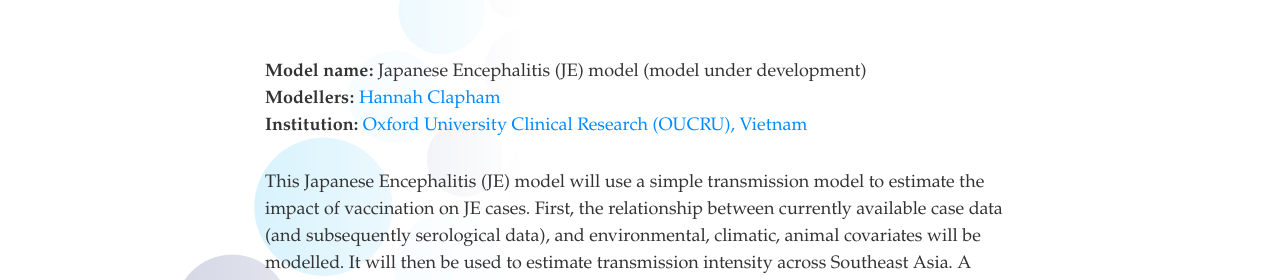
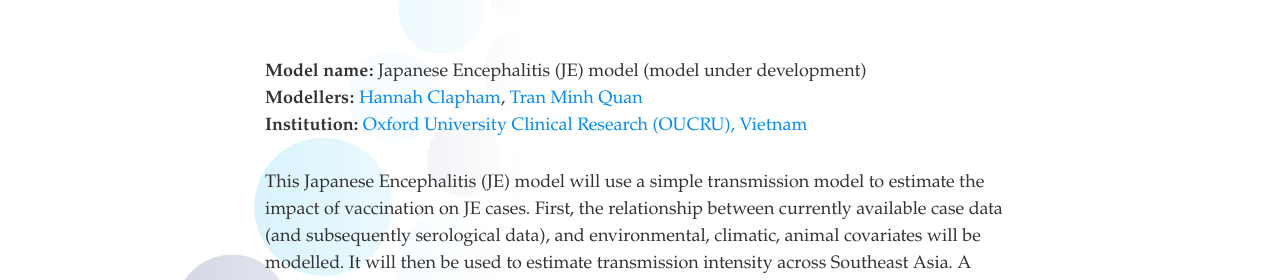
Before and after one commit to vimchub/vaccineimpact, a Jekyll site: the page built from models/je.md, in a window 1280 px wide and 926 px high. Shown: the part 307-587 px from the top of the window. Built offline with Jekyll 4.4.1, drawn with Linux system fonts in a browser that asks for light colours; nearby versions of some CDN libraries.

Commit message:
Update je.md

```diff
--- a/models/je.md
+++ b/models/je.md
@@ -3,7 +3,7 @@ title: Japanese encephalitis models
 ---
 
 **Model name:** Japanese Encephalitis (JE) model (model under development)
-**Modellers:** [Hannah Clapham](https://www.researchgate.net/profile/Hannah_Clapham)
+**Modellers:** [Hannah Clapham](https://www.researchgate.net/profile/Hannah_Clapham), [Tran Minh Quan](https://www.linkedin.com/in/quan-tran-minh-148a43116/?ppe=1)
 **Institution:** [Oxford University Clinical Research (OUCRU), Vietnam](https://www.tropicalmedicine.ox.ac.uk/vietnam-oucru)
 
 This Japanese Encephalitis (JE) model will use a simple transmission model to estimate the impact of vaccination on JE cases. First, the relationship between currently available case data (and subsequently serological data), and environmental, climatic, animal covariates will be modelled. It will then be used to estimate transmission intensity across Southeast Asia. A simple transmission model will then model the relationship between transmission intensity, vaccine usage and cases.  All models will be fitted in a Bayesian framework and uncertainty included in the output estimates by sampling from the posterior estimates.
```
